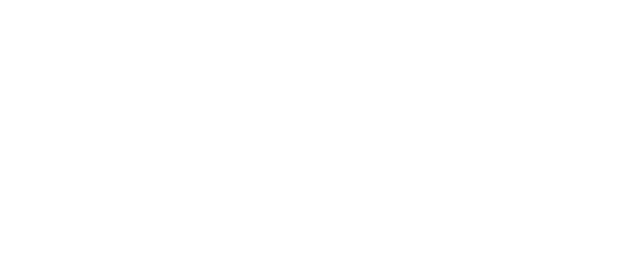
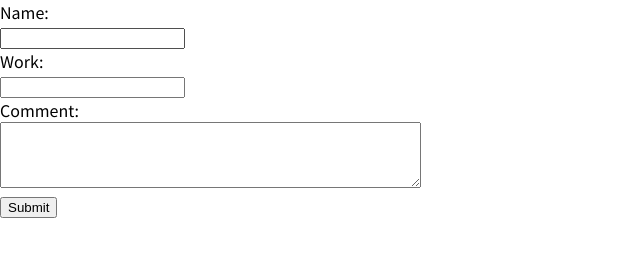
Before and after one commit to tomozo0223/homework-firebase-app, a website built with Vite: page index.html in a window 1280 px wide. Shown: the whole page, without its empty margins (0-640 px from the left). Built offline with nearby package versions, Linux system fonts and the light colour scheme.

Commit message:
add form-page index.html

```diff
--- a/index.html
+++ b/index.html
@@ -15,6 +15,29 @@
     <link rel="stylesheet" href="./src/style.css" />
   </head>
   <body>
+    <form action="#" class="form">
+      <div class="form-item">
+        <label for="name" class="form-label">Name:</label>
+        <div class="form-field">
+          <input type="text" name="name" id="name" />
+        </div>
+      </div>
+      <div class="form-item">
+        <label for="work" class="form-label">Work:</label>
+        <div class="form-field">
+          <input type="text" name="work" id="work" />
+        </div>
+      </div>
+      <div class="form-item">
+        <label for="name" class="form-label">Comment:</label>
+        <div class="form-field">
+          <textarea name="comment" id="comment" rows="4" cols="50"></textarea>
+        </div>
+      </div>
+      <div class="form-btn">
+        <button type="submit" class="btn">Submit</button>
+      </div>
+    </form>
     <script type="module" src="/src/main.js"></script>
   </body>
 </html>
```
